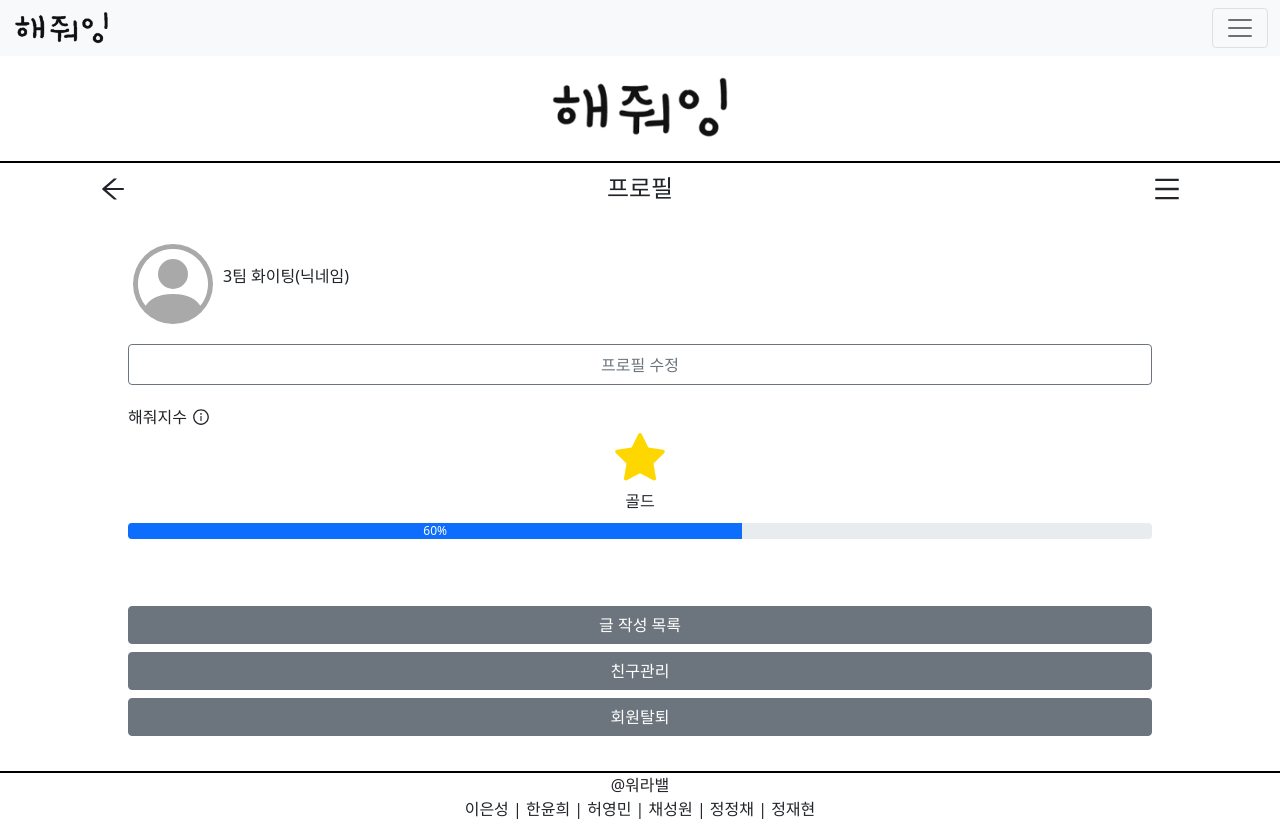
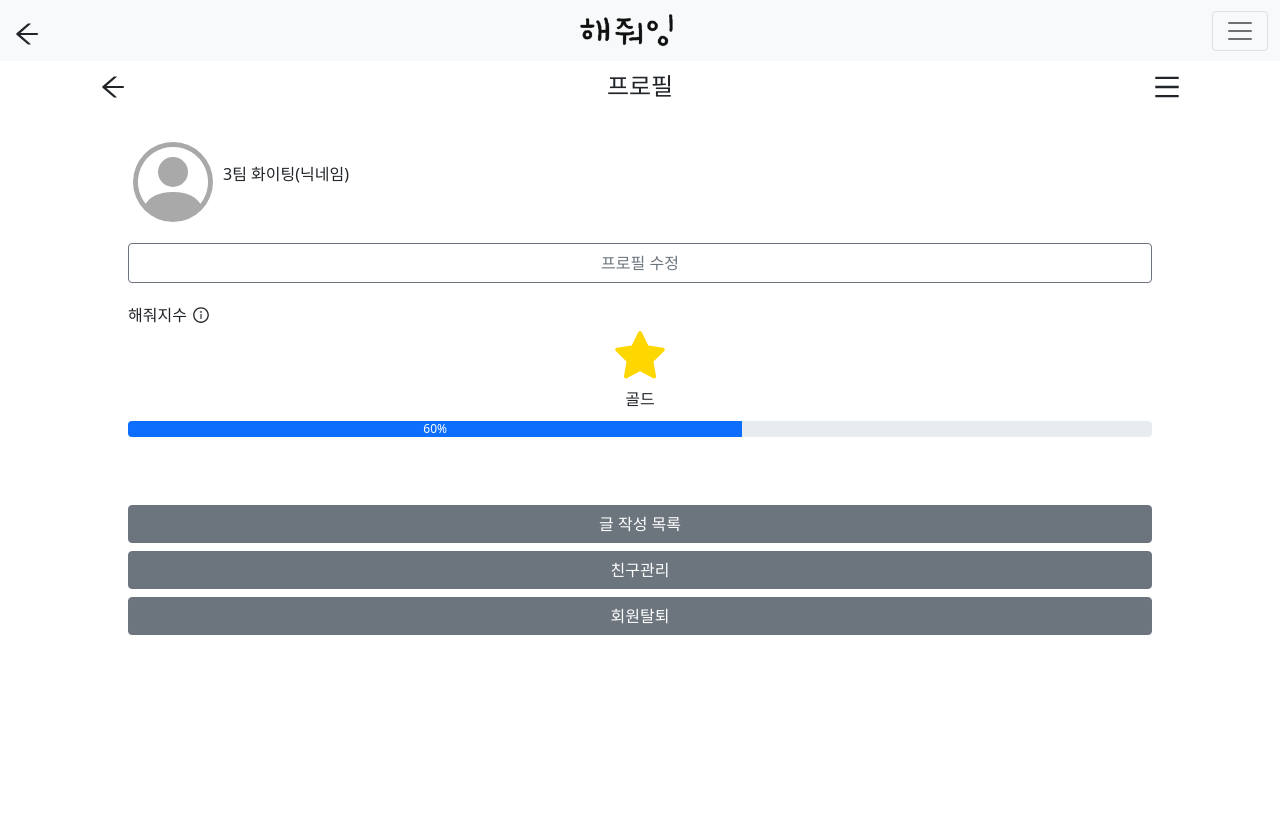
Before and after one commit to yoonheehan/SSAFY-6-, a React (Create React App) app in the folder front/: page /profile in a window 1280 px wide. After the commit the page ends 800 px from the top, so only its background shows below. Built offline with nearby package versions, Linux system fonts and the light colour scheme.

Commit message:
navbar 수정

```diff
--- a/front/src/app.jsx
+++ b/front/src/app.jsx
@@ -3,7 +3,6 @@ import Detail from './components/detail/Detail';
 import FollowList from './components/followList/FollowList'
 import { BrowserRouter, Route, Switch, Link  } from 'react-router-dom'
 
-import Footer from './components/footer/footer';
 import Header from './components/header/header';
 import Login from './components/login/login';
 import NewProfile from './components/profile/newProfile';
@@ -14,10 +13,12 @@ import Withdraw from "./components/Withdraw/Withdraw.jsx";
 import Alarm from "./components/Alarm/Alarm.jsx"
 
 function App() {
+
   return (
       <div className="App">
+        {/* <NavBar/> */}
+        {/* <Header /> */}
         <NavBar/>
-        <Header />
           <BrowserRouter>
           <Switch>
             <Route exact path="/" component={Login} />
@@ -30,7 +31,6 @@ function App() {
             <Route exact path="/withdraw" component={Withdraw} />
           </Switch>
         </BrowserRouter>
-        <Footer />
       </div>
     );
   }
--- a/front/src/components/NavBar/NavBar.jsx
+++ b/front/src/components/NavBar/NavBar.jsx
@@ -2,6 +2,8 @@ import React from 'react'
 import { Link } from 'react-router-dom'
 import "./NavBar.css"
 // import Alarm from "../Alarm/Alarm.jsx"
+import { AiOutlineArrowLeft } from 'react-icons/ai';
+import styles from './NavBar.module.css';
 
 const NavBar = () => {
 	return (
@@ -9,6 +11,9 @@ const NavBar = () => {
 			<div>
 				<nav className="navbar navbar-light bg-light">
 					<div className="container-fluid">
+						<div className={styles.div2}>
+							<AiOutlineArrowLeft />
+						</div>
 						<img width="100px" height="auto" src="images/logo(2).png" alt="logo" />
 						<button className="navbar-toggler" type="button" data-bs-toggle="collapse" data-bs-target="#navbarToggleExternalContent" aria-controls="navbarToggleExternalContent" aria-expanded="false" aria-label="Toggle navigation">
 							<span className="navbar-toggler-icon"></span>
--- /dev/null
+++ b/front/src/components/NavBar/NavBar.module.css
@@ -0,0 +1,4 @@
+.div2 {
+  display: inline-block;
+  font-size: 30px;
+}
--- a/front/src/components/detail/Detail.jsx
+++ b/front/src/components/detail/Detail.jsx
@@ -9,7 +9,7 @@ import CommentWrite from './components/CommentWrite'
 export default function Detail() {
   return (
       <>
-        <DetailHeader />
+        {/* <DetailHeader /> */}
         <ContentDetail
           name='허영민'
           content='머가 맛있을까요 추천해주세요 #치킨#피자'
--- a/front/src/components/followList/FollowList.jsx
+++ b/front/src/components/followList/FollowList.jsx
@@ -5,7 +5,7 @@ import SearchList from './components/SearchList';
 export default function FollowList() {
   return (
     <>
-      <FollowListHeader />
+      {/* <FollowListHeader /> */}
       <SearchList />
     </>
   )
--- a/front/src/components/followList/components/FollowListHeader.jsx
+++ b/front/src/components/followList/components/FollowListHeader.jsx
@@ -1,6 +1,7 @@
 import React from 'react';
 
 import styled from 'styled-components';
+
 
 const Base = styled.header`
 
@@ -42,7 +43,7 @@ function FollowListHeader() {
     return (
         <>
             <Base>
-                <LogoWrapped>
+                {/* <LogoWrapped>
                     <LogoImg src="../../../img/해줘잉.png"/>
                 </LogoWrapped>
                 <hr />
@@ -50,7 +51,7 @@ function FollowListHeader() {
                     <BackArrow src="../../../img/backarrow.png"/>
                     <PageName>친구목록</PageName>
                     <MenuBar src="../../../img/menubar.png"/>
-                </MenuWrapped>
+                </MenuWrapped> */}
             </Base>
         </>
     )
--- a/front/src/components/login/login.jsx
+++ b/front/src/components/login/login.jsx
@@ -6,6 +6,8 @@ import { RiKakaoTalkFill } from 'react-icons/ri';
 import GoogleLogin from 'react-google-login';
 import KakaoLogin from 'react-kakao-login';
 import NaverLogin from 'react-naver-login';
+import Footer from '../footer/footer';
+import Header from '../header/header'
 
 const Login = props => {
   const clientId =
@@ -25,6 +27,7 @@ const Login = props => {
 
   return (
     <>
+    <Header />
       <section className={styles.section}>
         <div className={styles.login}>
           <h1 className={styles.h1}>로그인</h1>
@@ -84,6 +87,7 @@ const Login = props => {
           </ul>
         </div>
       </section>
+        <Footer />
     </>
   );
 };
--- a/front/src/components/profile/mdProfile.jsx
+++ b/front/src/components/profile/mdProfile.jsx
@@ -14,9 +14,6 @@ const MdProfile = props => {
   return (
     <>
       <div className={styles.div1}>
-        <div className={styles.div2}>
-          <AiOutlineArrowLeft />
-        </div>
         <div className={styles.div3}>
           <h4 className={styles.h4}>프로필 수정</h4>
         </div>
```
Also changed, not shown: front/src/components/NavBar/NavBar.css (line endings or trailing spaces). Lines whose indentation alone changed are shown as unchanged.
